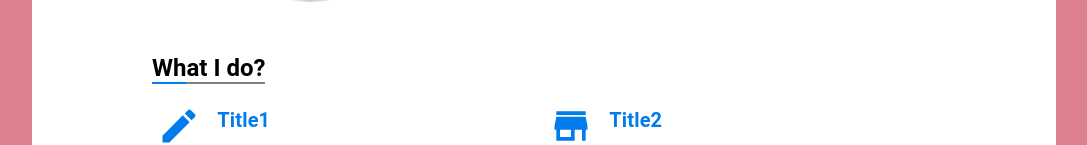
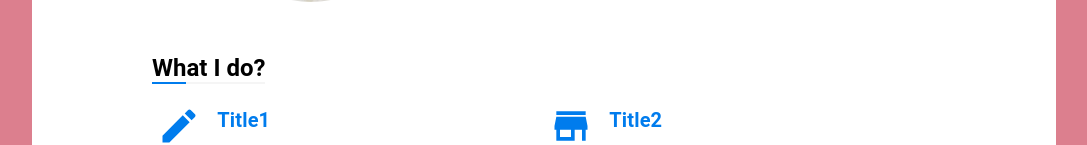
Before and after one commit to bennyoppa/porfolio, a React (Create React App) app: page / in a window 1280 px wide. Shown: the part 428-573 px from the top of the page, without its empty margins (96-1183 px from the left). Built offline with nearby package versions, Linux system fonts and the light colour scheme.

Commit message:
updated color

```diff
--- a/src/pages/About/About.tsx
+++ b/src/pages/About/About.tsx
@@ -45,7 +45,7 @@ const useStyles = makeStyles((theme: Theme) =>
         right: 0,
         width: "100%",
         height: 2,
-        background: "grey",
+        background: "#f5f5f5",
       },
       "&:after": {
         position: "absolute",
```
